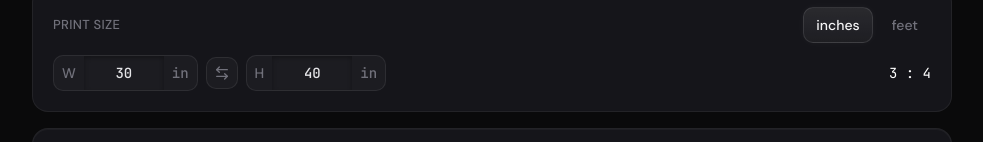
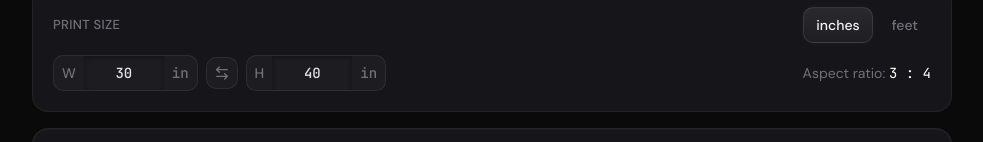
Before and after one commit to devhowyalike/print-calculator, a React (Vite) app: page / in a window 1280 px wide. Both pictures are taken after a click on the button "→ Pixels". Shown: the part 226-368 px from the top of the page, without its empty margins (148-1131 px from the left). Built offline with nearby package versions, Linux system fonts and the light colour scheme.

Commit message:
refactor: update aspect ratio display in ReverseCalculator component
Enhanced the aspect ratio display by adding a label and adjusting text styling for better clarity and visual hierarchy. The aspect ratio is now prefixed with "Aspect ratio:" and styled to improve readability.

```diff
--- a/src/components/ReverseCalculator.tsx
+++ b/src/components/ReverseCalculator.tsx
@@ -200,8 +200,9 @@ export default function ReverseCalculator() {
           </div>
           <span className="flex-1" />
           {aspect && (
-            <span className="whitespace-nowrap font-mono text-xs text-white sm:text-sm">
-              {aspect}
+            <span className="whitespace-nowrap text-xs text-zinc-500 sm:text-sm">
+              Aspect ratio:{" "}
+              <span className="font-mono text-white">{aspect}</span>
             </span>
           )}
         </div>
```
